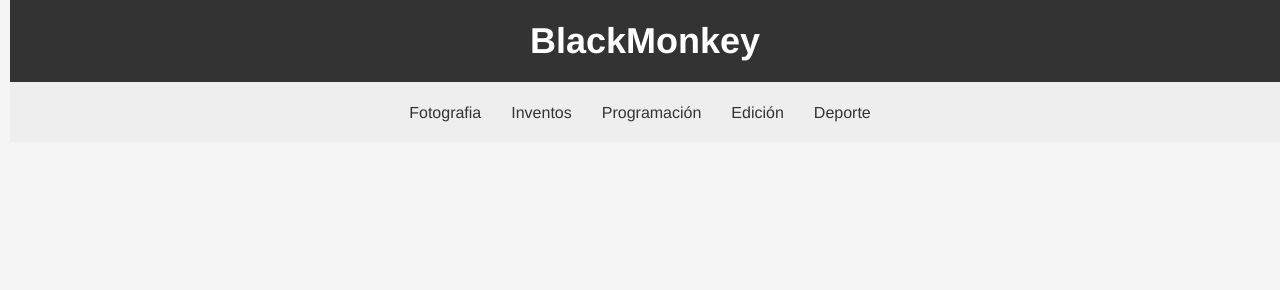
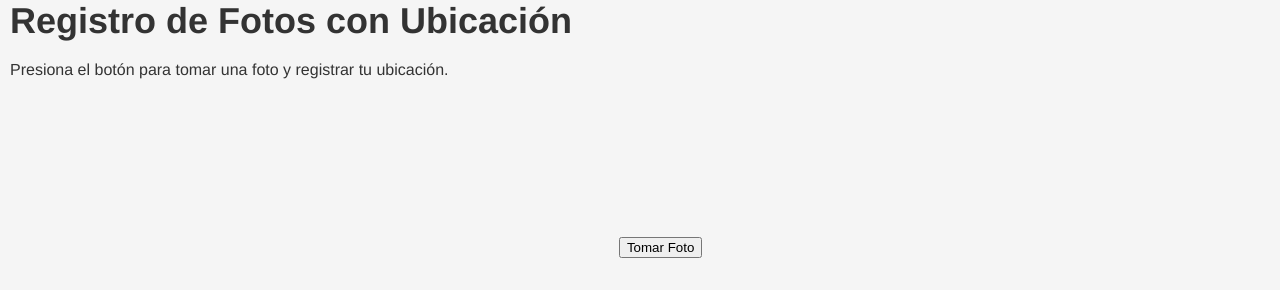
Before and after one commit to BlackMonkey0/BlackMonkey, a plain HTML site: page index.html in a window 1280 px wide. Drawn offline with Linux system fonts and the light colour scheme.

Commit message:
Update index.html

```diff
--- a/index.html
+++ b/index.html
@@ -1,21 +1,21 @@
 <!DOCTYPE html>
-<html>
-  <head>
-    <title>BlackMonkey</title>
-    <link rel="stylesheet" href="styles.css">
-  </head>
-  <body>
-    <header>
-      <h1>BlackMonkey</h1>
-    </header>
-    <nav>
-      <ul>
-        <li><a href="Imagen.html">Fotografia</a></li>
-        <li><a href="inventos.html">Inventos</a></li>
-        <li><a href="Programacion.html">Programación</a></li>
-        <li><a href="Edicion.html">Edición</a></li>
-        <li><a href="Deporte.html">Deporte</a></li>
-      </ul>
-    </nav>
-  </body>
+<html lang="es">
+<head>
+  <meta charset="UTF-8">
+  <meta name="viewport" content="width=device-width, initial-scale=1.0">
+  <title>Captura Fotos con Ubicación</title>
+  <link rel="stylesheet" href="styles.css">
+</head>
+<body>
+  <div class="container">
+    <h1>Registro de Fotos con Ubicación</h1>
+    <p>Presiona el botón para tomar una foto y registrar tu ubicación.</p>
+    <video id="camera" autoplay playsinline></video>
+    <canvas id="photoCanvas"></canvas>
+    <button id="captureBtn">Tomar Foto</button>
+    <p id="location"></p>
+    <button id="saveBtn" style="display: none;">Guardar</button>
+  </div>
+  <script src="script.js"></script>
+</body>
 </html>
```
